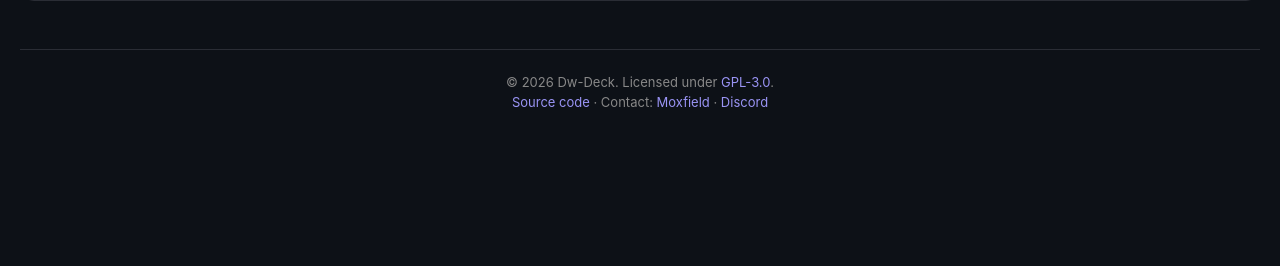
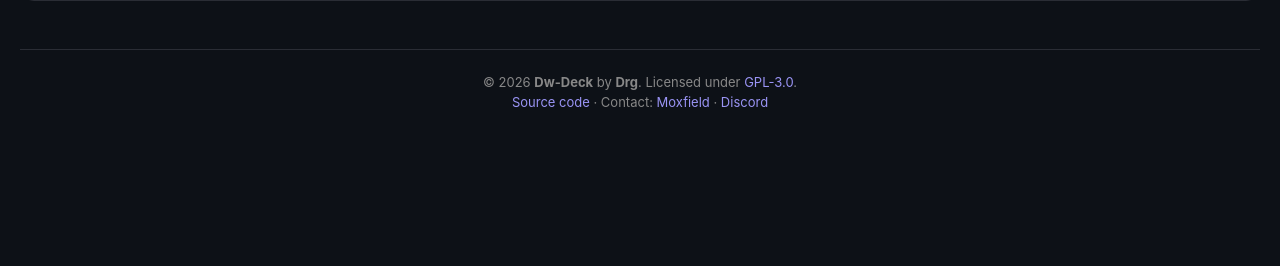
Before and after one commit to Godkayaki/dw-deck, a Flask app: page / in a window 1280 px wide. Shown: the part 467-733 px from the top of the page. Run offline with Flask 3, Linux system fonts and the light colour scheme; some libraries are stand-ins or nearby versions.

Commit message:
minor details

```diff
--- a/templates/index.html
+++ b/templates/index.html
@@ -59,7 +59,7 @@
 
   <footer class="site-footer">
     <p>
-      &copy; <span id="year"></span> Dw-Deck. Licensed under
+      &copy; <span id="year"></span> <b>Dw-Deck</b> by <b>Drg</b>. Licensed under
       <a href="https://github.com/Godkayaki/dw-deck/blob/main/LICENSE" target="_blank" rel="noopener noreferrer">GPL-3.0</a>.
     </p>
     <p class="contact">
```
